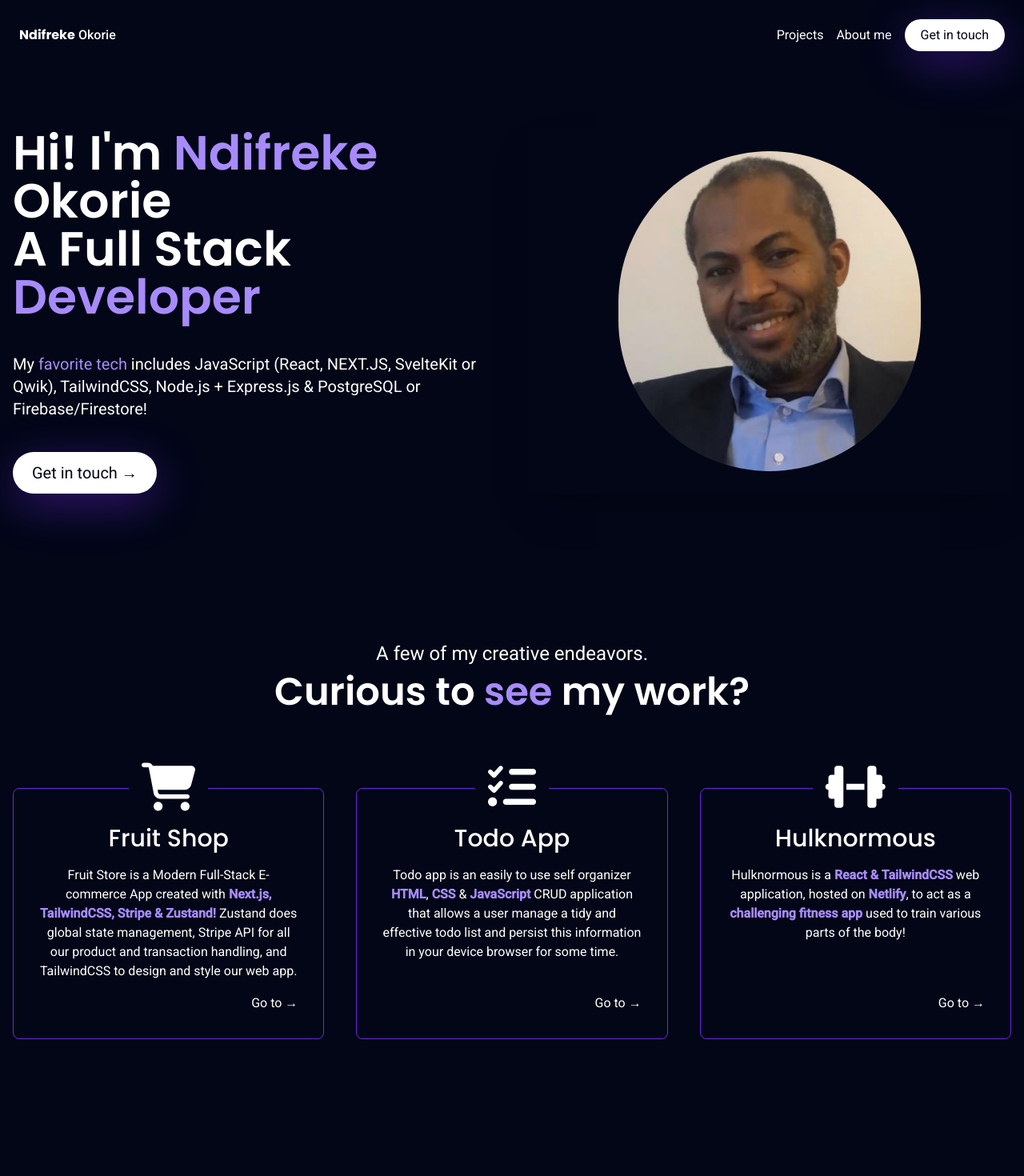
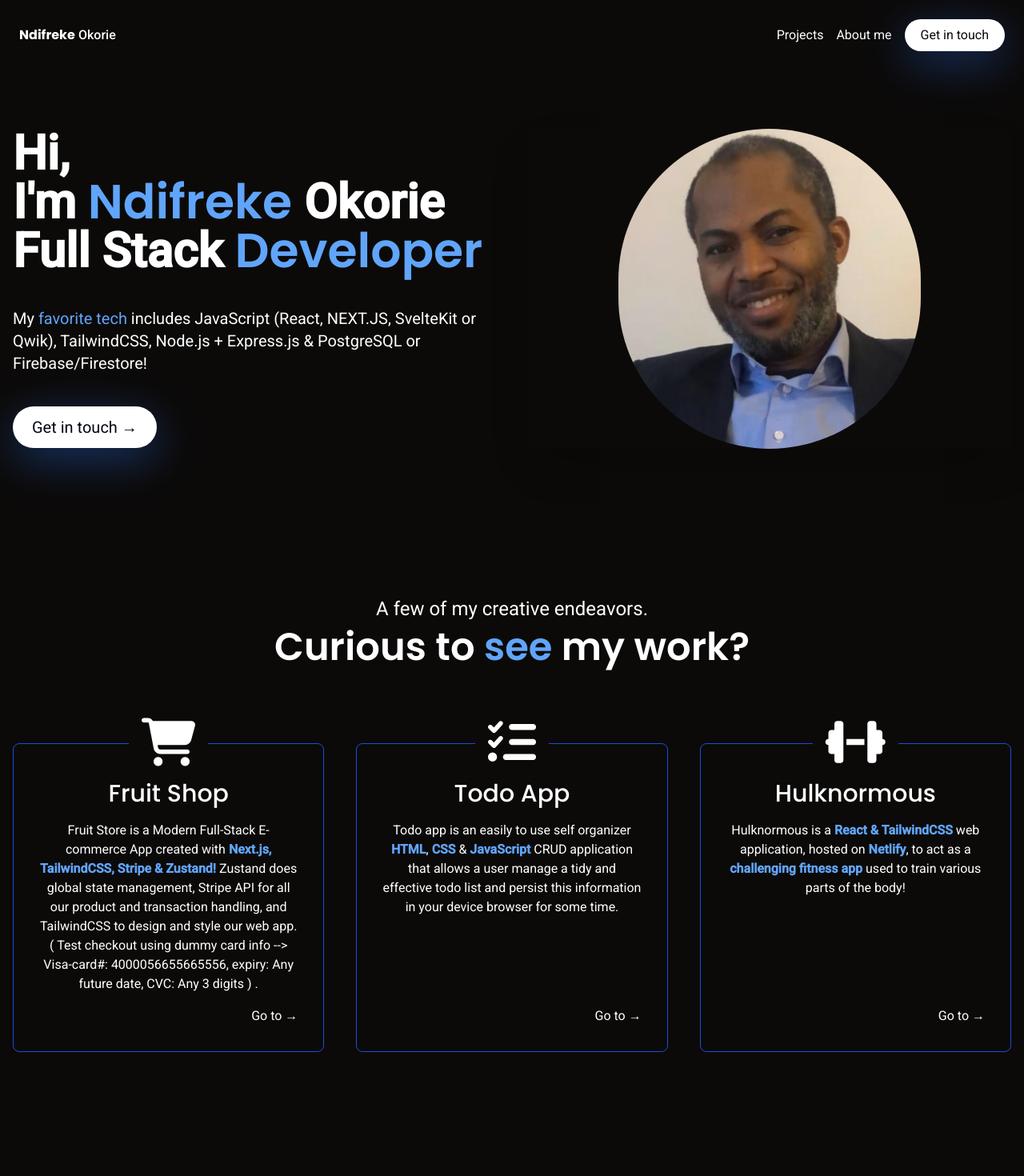
Before and after one commit to packetech/ndibuilt-portfolio, a SvelteKit app: page / in a window 1280 px wide. Shown: the top 1470 px of the page at 80% size. Built offline with nearby package versions, Linux system fonts and the light colour scheme.

Commit message:
2nd complete draft with updated colors

```diff
--- a/src/app.css
+++ b/src/app.css
@@ -18,7 +18,7 @@ h3,
 }
 
 .blueShadow {
-    box-shadow: 0px 14px 55px rgba(109, 40, 217, 0.45);
+    box-shadow: 0px 14px 55px rgba(40, 105, 217, 0.45);
 }
 
 .specialSpin {
--- a/src/app.html
+++ b/src/app.html
@@ -20,7 +20,7 @@
 	%sveltekit.head%
 </head>
 
-<body data-sveltekit-preload-data="hover" class="bg-slate-950 text-white relative">
+<body data-sveltekit-preload-data="hover" class="bg-stone-950 text-white relative">
 	<div style="display: contents" class="relative z-[1]">%sveltekit.body%</div>
 
 	<div class="absolute min-h-screen top-0 left-0 w-full z-[-1] opacity-70">
--- a/src/components/Footer.svelte
+++ b/src/components/Footer.svelte
@@ -1,8 +1,8 @@
 
 <footer
-    class="py-20 sm:py-32 bg-black border-t border-solid border-violet-950 flex flex-col gap-4 sm:gap-8 justify-center items-center"
+    class="py-20 sm:py-32 bg-black border-t border-solid border-blue-950 flex flex-col gap-4 sm:gap-8 justify-center items-center"
 >
-    <p class="px-4 py-2 bg-white text-slate-950 font-medium">
+    <p class="px-4 py-2 bg-white text-stone-950 font-medium">
         Connect with me &darr;
     </p>
     <div class="flex flex-col gap-4 items-center justify-center">
@@ -21,7 +21,7 @@
         <p><b class="pr-2">Email</b> ndi7@yahoo.co.uk</p>
         <p>
             <b class="pr-2">GitHub</b>
-            <a href="https://github.com/packetech" target="_blank" class="text-violet-400"
+            <a href="https://github.com/packetech" target="_blank" class="text-blue-400"
                 >packetech<sup class=""
                     ><span class="text-xs scale-75 pl-0.5"
                         ><i
@@ -33,7 +33,7 @@
         </p>
         <p>
             <b class="pr-2">LinkedIn</b>
-            <a href="https://www.linkedin.com/in/ndifreke-okorie-6a105328/" target="_blank" class="text-violet-400"
+            <a href="https://www.linkedin.com/in/ndifreke-okorie-6a105328/" target="_blank" class="text-blue-400"
                 >Ndifreke Okorie<sup class=""
                     ><span class="text-xs scale-75 pl-0.5"
                         ><i
--- a/src/components/Header.svelte
+++ b/src/components/Header.svelte
@@ -14,7 +14,7 @@
 <header
     class={"sticky z-[10] top-0 duration-200 px-6 flex items-center justify-between border-b border-solid " +
         (y > 0
-            ? " py-4 bg-slate-950 border-violet-950"
+            ? " py-4 bg-stone-950 border-blue-950"
             : " py-6 bg-transparent border-transparent")}
 >
     <h1 class="font-medium">
@@ -24,7 +24,7 @@
         {#each tabs as tab, index}
             <a
                 href={tab.link}
-                class="duration-200 hover:text-violet-400"
+                class="duration-200 hover:text-blue-400"
                 target={index === 2 ? "_blank" : ""}
             >
                 <p>{tab.name}</p>
@@ -39,10 +39,10 @@
             <h4 class="relative z-9">Login</h4>
         </button> -->
         <button
-            class="blueShadow relative overflow-hidden px-5 py-2 group rounded-full bg-white text-slate-950"
+            class="blueShadow relative overflow-hidden px-5 py-2 group rounded-full bg-white text-stone-950"
         >
             <div
-                class="absolute top-0 right-full w-full h-full bg-violet-400 opacity-20 group-hover:translate-x-full z-0 duration-200"
+                class="absolute top-0 right-full w-full h-full bg-blue-400 opacity-20 group-hover:translate-x-full z-0 duration-200"
             />
             <a href="mailto:ndi7@yahoo.co.uk?subject=We are interested in hiring you" class="relative z-9">Get in touch</a>
         </button>
--- a/src/components/Main.svelte
+++ b/src/components/Main.svelte
@@ -4,18 +4,21 @@
 
     let steps = [
         {
+            href: "https://ndibuilt-full-stack-ecommerce.netlify.app",
             name: "Fruit Shop",
             icon: "fa-solid fa-cart-shopping",
             description:
                 "Fruit Store is a Modern Full-Stack E-commerce App created with Next.js, TailwindCSS, Stripe & Zustand!",
         },
         {
+            href: "https://ndibuilt-todo.netlify.app",
             name: "Todo App",
             icon: "fa-solid fa-list-check",
             description:
                 "A todo app built with html, css & javascript",
         },
         {
+            href: "https://ndibuilt-fitness.netlify.app/",
             name: "Hulknormous",
             icon: "fa-solid fa-dumbbell",
             description:
@@ -52,12 +55,16 @@
             class="flex flex-col lg:justify-center text-center lg:text-left gap-6 md:gap-8 lg:gap-10"
         >
             <h2 class="font-semibold text-4xl sm:text-5xl md:text-6xl">
-                Hi! I'm <span class="poppins text-violet-400">Ndifreke</span> Okorie
-                <br />A Full Stack
-                <span class="poppins text-violet-400">Developer</span>
+                <p>
+                    Hi, <br />
+                    I'm <span class="poppins text-blue-400">Ndifreke</span> Okorie
+                    <br />Full Stack
+                    <span class="poppins text-blue-400">Developer</span>
+
+                </p>
             </h2>
             <p class="text-base sm:text-lg md:text-xl">
-                My <span class="text-violet-400"> favorite tech</span> includes JavaScript
+                My <span class="text-blue-400"> favorite tech</span> includes JavaScript
                 (React, NEXT.JS, SvelteKit or Qwik), TailwindCSS, Node.js + Express.js & PostgreSQL
                 or Firebase/Firestore!
             </p>
@@ -65,7 +72,7 @@
                 class="blueShadow mx-auto lg:mr-auto lg:ml-0 text-base sm:text-lg md:text-xl poppins relative overflow-hidden px-6 py-3 group rounded-full bg-white text-slate-950"
             >
                 <div
-                    class="absolute top-0 right-full w-full h-full bg-violet-400 opacity-20 group-hover:translate-x-full z-0 duration-200"
+                    class="absolute top-0 right-full w-full h-full bg-blue-400 opacity-20 group-hover:translate-x-full z-0 duration-200"
                 />
                 <a href="mailto:ndi7@yahoo.co.uk?subject=We are interested in hiring you" class="relative z-9">Get in touch &rarr;</a>
                 <!-- <h4 class="relative z-9">Get in touch &rarr;</h4> -->
@@ -100,7 +107,7 @@
                 A few of my creative endeavors.
             </h6>
             <h3 class="font-semibold text-3xl sm:text-4xl md:text-5xl">
-                Curious to <span class="poppins text-violet-400">see</span> my work?
+                Curious to <span class="poppins text-blue-400">see</span> my work?
             </h3>
         </div>
         <!--
@@ -117,31 +124,33 @@
             <Step step={steps[0]}>
                 <p>
                     Fruit Store is a Modern Full-Stack E-commerce App created with <strong
-                        class="text-violet-400"
+                        class="text-blue-400"
                         >Next.js, TailwindCSS, Stripe & Zustand!</strong
-                    > Zustand does global state management, Stripe API for all our product and transaction handling, and TailwindCSS to design and style our web app.
+                    > Zustand does global state management, Stripe API for all our product and transaction handling, and TailwindCSS to design and style our web app. ( Test checkout using dummy card info --> Visa-card#: 4000056655665556,  expiry: Any future date,  CVC: Any 3 digits ) .
+
                 </p>
             </Step>
             <Step step={steps[1]}>
                 <p>
                     Todo app is an easily to use self organizer <strong
-                        class="text-violet-400">HTML</strong
+                        class="text-blue-400">HTML</strong
                     >,
-                    <strong class="text-violet-400">CSS</strong
+                    <strong class="text-blue-400">CSS</strong
                     >
-                    & <strong class="text-violet-400">JavaScript</strong> CRUD application
+                    & <strong class="text-blue-400">JavaScript</strong> CRUD application
                     that allows a user manage a tidy and effective todo
                     list and persist this information in your device browser for some time.
+
                 </p>
             </Step>
             <Step step={steps[2]}>
                 <p>
-                    Hulknormous is a <strong class="text-violet-400"
+                    Hulknormous is a <strong class="text-blue-400"
                         >React & TailwindCSS</strong
                     >
                     web application, hosted on
-                    <strong class="text-violet-400">Netlify</strong>, to act as a
-                    <strong class="text-violet-400">challenging fitness app</strong>
+                    <strong class="text-blue-400">Netlify</strong>, to act as a
+                    <strong class="text-blue-400">challenging fitness app</strong>
                     used to train various parts of the body!
                 </p>
             </Step>
@@ -153,13 +162,13 @@
     >
         <!-- <div class="z-[-1] bg-violet-950 w-screen left-1/2 -translate-x-1/2 top-0 h-full absolute"> </div> -->
         <div
-            class="flex flex-col gap-2 text-center relative before:absolute before:top-0 before:left-0 before:w-2/3 before:h-1.5 before:bg-violet-700 after:absolute after:bottom-0 after:right-0 after:w-2/3 after:h-1.5 after:bg-violet-700 py-4"
+            class="flex flex-col gap-2 text-center relative before:absolute before:top-0 before:left-0 before:w-2/3 before:h-1.5 before:bg-blue-700 after:absolute after:bottom-0 after:right-0 after:w-2/3 after:h-1.5 after:bg-blue-700 py-4"
         >
             <h6 class="text-large sm:text-xl md:text-2xl">
                 Want to know more?
             </h6>
             <h3 class="font-semibold text-3xl sm:text-4xl md:text-5xl">
-                A bit <span class="poppins text-violet-400">about</span> me.
+                A bit <span class="poppins text-blue-400">about</span> me.
             </h3>
         </div>
         <p class="mx-auto poppins font-semibold text-lg sm:text-xl md:text-2xl">
@@ -198,20 +207,20 @@
             {/each}
         </div>
         <h5 class={" text-2xl sm:text-3xl font-semibold text-center poppins "}>
-            The <span class="text-violet-400">Complete</span> Package
+            The <span class="text-blue-400">Complete</span> Package
         </h5>
         <div
             class="flex flex-col overflow-x-scroll gap-10 max-w-[800px] mx-auto w-full"
         >
-            <table class="bg-white text-slate-700 rounded text-center">
-                <thead class={"border-b border-solid border-slate-200  "}>
+            <table class="bg-white text-stone-700 rounded text-center">
+                <thead class={"border-b border-solid border-stone-200  "}>
                     <tr class="">
                         <th />
                         <th class="whitespace-nowrap p-2 px-4">Candidate #1</th>
                         <th class="whitespace-nowrap p-2 px-4">Candidate #2</th>
                         <th class="whitespace-nowrap p-2 px-4">Candidate #3</th>
                         <th
-                            class="bg-violet-700 text-white whitespace-nowrap p-4 px-8"
+                            class="bg-blue-700 text-white whitespace-nowrap p-4 px-8"
                             >Me</th
                         >
                     </tr>
@@ -222,19 +231,19 @@
                             class="border-r border-solid border-white pl-4 pr-8 py-4 font-semibold text-sm"
                             >Dedication</td
                         >
-                        <td><i class="fa-solid fa-xmark text-slate-500" /></td>
-                        <td><i class="fa-solid fa-check text-slate-500" /></td>
-                        <td><i class="fa-solid fa-xmark text-slate-500" /></td>
+                        <td><i class="fa-solid fa-xmark text-stone-500" /></td>
+                        <td><i class="fa-solid fa-check text-stone-500" /></td>
+                        <td><i class="fa-solid fa-xmark text-stone-500" /></td>
                         <td><i class="fa-solid fa-check text-green-500" /></td>
                     </tr>
-                    <tr class="border-b border-solid border-slate-200">
+                    <tr class="border-b border-solid border-stone-200">
                         <td
                             class="border-r border-solid border-white pl-4 pr-8 py-4 font-semibold text-sm"
                             >Critical/Analytic Thinking</td
                         >
-                        <td><i class="fa-solid fa-xmark text-slate-500" /></td>
-                        <td><i class="fa-solid fa-check text-slate-500" /></td>
-                        <td><i class="fa-solid fa-check text-slate-500" /></td>
+                        <td><i class="fa-solid fa-xmark text-stone-500" /></td>
+                        <td><i class="fa-solid fa-check text-stone-500" /></td>
+                        <td><i class="fa-solid fa-check text-stone-500" /></td>
                         <td><i class="fa-solid fa-check text-green-500" /></td>
                     </tr>
                     <tr>
@@ -242,19 +251,19 @@
                             class="border-r border-solid border-white pl-4 pr-8 py-4 font-semibold text-sm"
                             >Interpersonal Skills</td
                         >
-                        <td><i class="fa-solid fa-check text-slate-500" /></td>
-                        <td><i class="fa-solid fa-check text-slate-500" /></td>
-                        <td><i class="fa-solid fa-xmark text-slate-500" /></td>
+                        <td><i class="fa-solid fa-check text-stone-500" /></td>
+                        <td><i class="fa-solid fa-check text-stone-500" /></td>
+                        <td><i class="fa-solid fa-xmark text-stone-500" /></td>
                         <td><i class="fa-solid fa-check text-green-500" /></td>
                     </tr>
-                    <tr class="border-t border-solid border-slate-200">
+                    <tr class="border-t border-solid border-stone-200">
                         <td
                             class="border-r border-solid border-white pl-4 pr-8 py-4 font-semibold text-sm"
                             >Progamming Abilities</td
                         >
-                        <td><i class="fa-solid fa-check text-slate-500" /></td>
-                        <td><i class="fa-solid fa-xmark text-slate-500" /></td>
-                        <td><i class="fa-solid fa-check text-slate-500" /></td>
+                        <td><i class="fa-solid fa-check text-stone-500" /></td>
+                        <td><i class="fa-solid fa-xmark text-stone-500" /></td>
+                        <td><i class="fa-solid fa-check text-stone-500" /></td>
                         <td><i class="fa-solid fa-check text-green-500" /></td>
                     </tr>
                 </tbody>
--- a/src/components/Step.svelte
+++ b/src/components/Step.svelte
@@ -6,10 +6,10 @@
 <a
     href={step.href}
     target="_blank"
-    class="p-4 sm:p-6 md:p-8 flex flex-col gap-4 rounded-lg border border-solid border-violet-700 text-center cursor-pointer group hover:border-violet-400 duration-200"
+    class="p-4 sm:p-6 md:p-8 flex flex-col gap-4 rounded-lg border border-solid border-blue-700 text-center cursor-pointer group hover:border-blue-400 duration-200"
 >
     <div
-        class="bg-slate-950 grid place-items-center px-4 text-5xl md:text-6xl -mt-10 sm:-mt-12 md:-mt-14 lg:-mt-16 mx-auto duration-200"
+        class="bg-stone-950 grid place-items-center px-4 text-5xl md:text-6xl -mt-10 sm:-mt-12 md:-mt-14 lg:-mt-16 mx-auto duration-200"
     >
         <i class={step.icon} />
     </div>
@@ -19,9 +19,10 @@
     <slot />
     <div class="flex-1 flex justify-betweeen gap-4 items-end">
         <div
-            class="ml-auto cursor-pointer hover:text-slate-950 duration-200 relative after:absolute after:top-0 after:h-0 after:right-full after:bg-white after:w-full after:h-full after:duration-200 hover:after:translate-x-full after:z-[-1] overflow-hidden"
+            class="ml-auto cursor-pointer hover:text-blue-400 duration-200 relative after:absolute after:top-0 after:h-0 after:right-full after:bg-stone-950 after:w-full after:h-full after:duration-200 hover:after:translate-x-full after:z-[-1] overflow-hidden"
         >
             <p class="z-4">Go to &rarr;</p>
         </div>
     </div>
+
 </a>
--- a/src/routes/+layout.svelte
+++ b/src/routes/+layout.svelte
@@ -22,7 +22,7 @@
     >
         <button
             on:click={goTop}
-            class="ml-auto rounded-full bg-slate-900 text-violet-400 px-3 sm:px-4 hover:bg-slate-800 cursor-pointer aspect-square grid place-items-center"
+            class="ml-auto rounded-full bg-slate-900 text-blue-400 px-3 sm:px-4 hover:bg-slate-800 cursor-pointer aspect-square grid place-items-center"
         >
             <i class="fa-solid fa-arrow-up" />
         </button>
```
